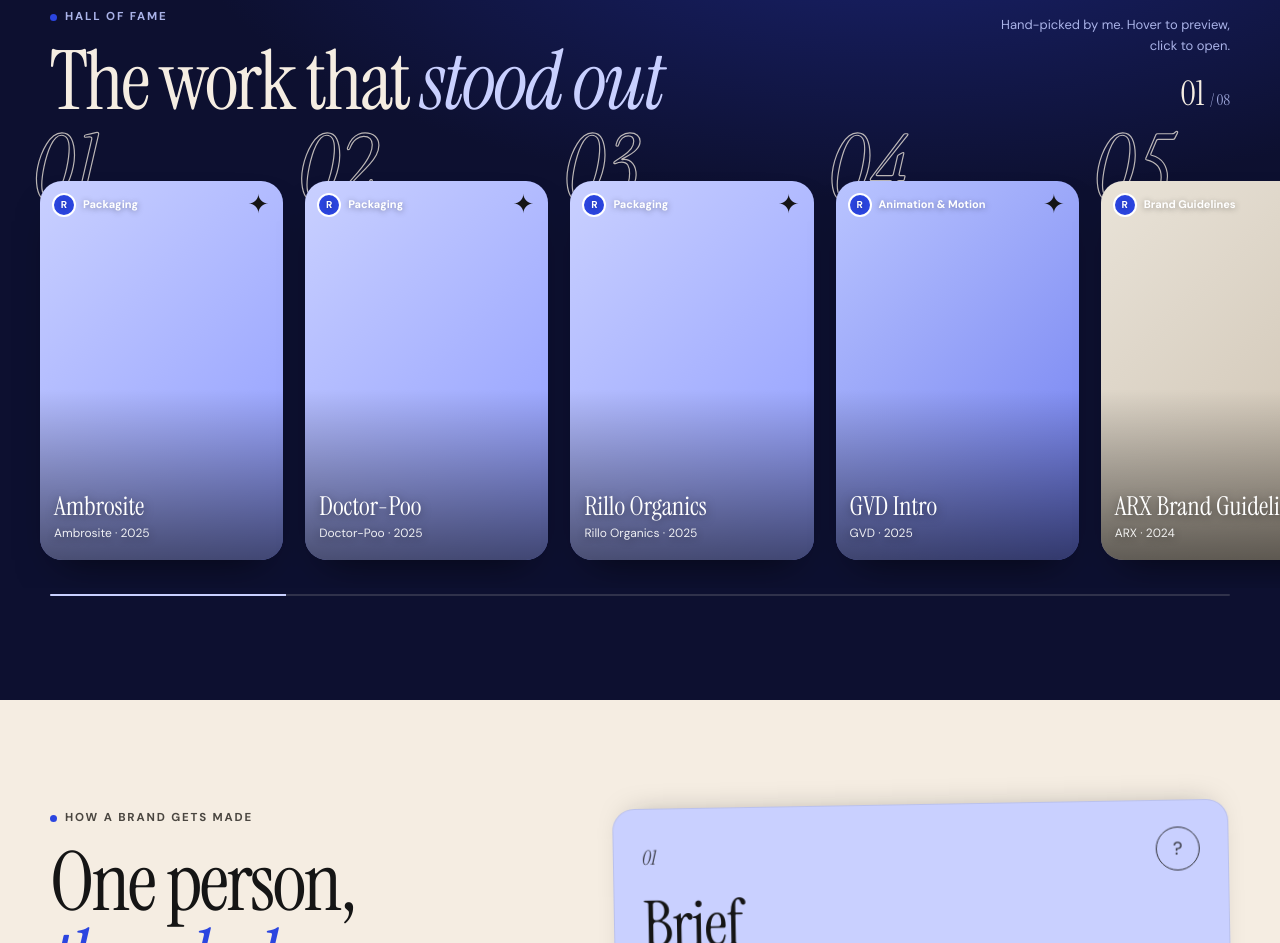
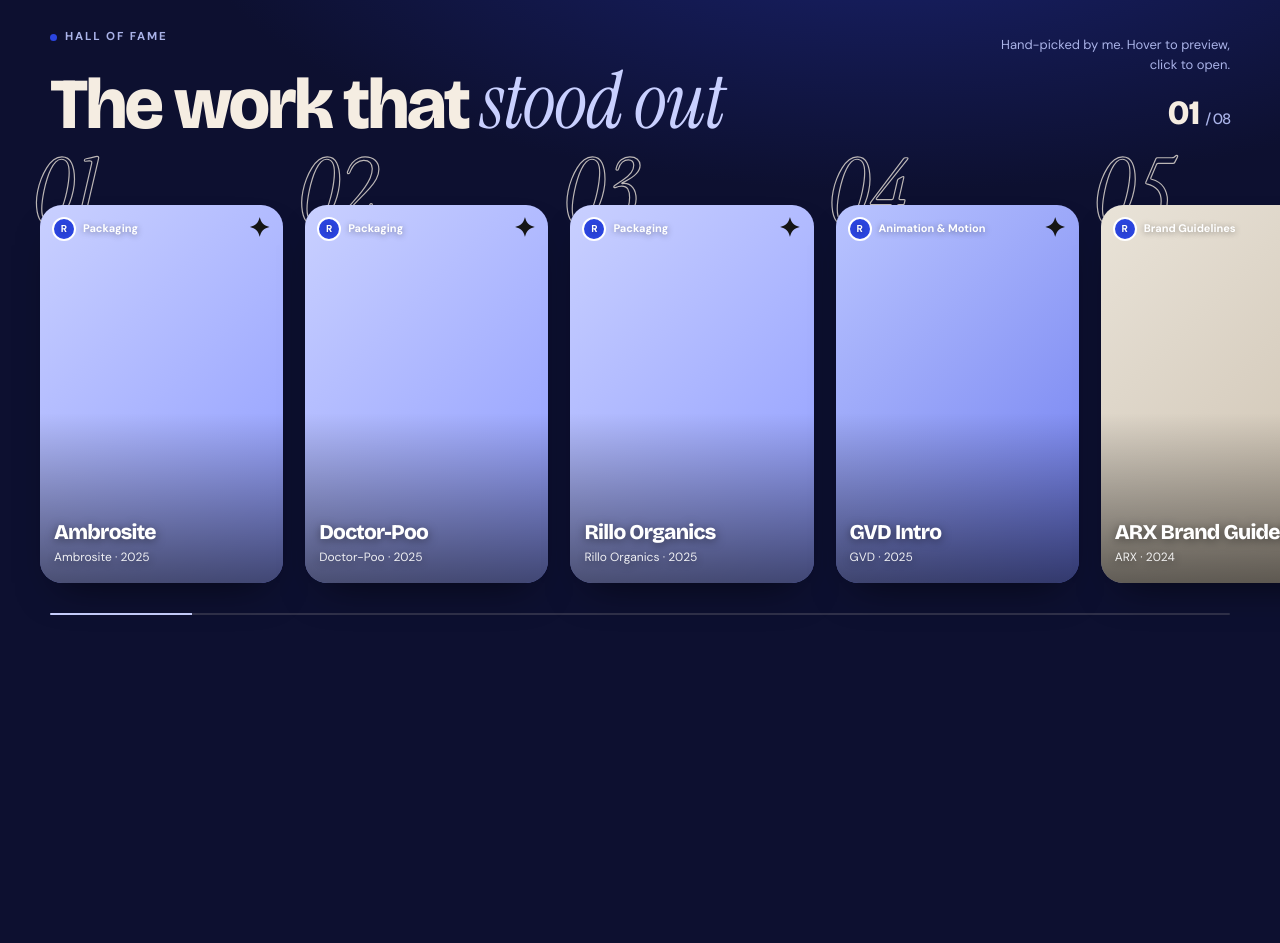
Before and after one commit to Syed-Wajid-Amin/rafay-portfolio, a plain HTML site: page index.html in a window 1280 px wide. Shown: the part 1857-2800 px from the top of the page. Drawn offline with nearby package versions, Linux system fonts and the light colour scheme.

Commit message:
Scroll-driven hall of fame; use Rafay's fonts (Bricolage Grotesque, Instrument Serif italic accents, DM Sans, Caveat)
Co-Authored-By: Claude Opus 5.5 <noreply@anthropic.com>
Claude-Session: https://claude.ai/code/session_01JkVnpYGNVSnQGfwWZbCPm5

```diff
--- a/index.html
+++ b/index.html
@@ -24,12 +24,12 @@
 </script>
 <link rel="preconnect" href="https://fonts.googleapis.com">
 <link rel="preconnect" href="https://fonts.gstatic.com" crossorigin>
-<link href="https://fonts.googleapis.com/css2?family=Anton&family=Caveat:wght@500;700&family=DM+Sans:opsz,wght@9..40,400;9..40,500;9..40,700&family=Instrument+Serif:ital@0;1&display=swap" rel="stylesheet">
+<link href="https://fonts.googleapis.com/css2?family=Bricolage+Grotesque:opsz,wght@12..96,600;12..96,700;12..96,800&family=Caveat:wght@500;700&family=DM+Sans:opsz,wght@9..40,400;9..40,500;9..40,700&family=Instrument+Serif:ital@0;1&display=swap" rel="stylesheet">
 <style>
 :root{
   --bg:#F5EDE2;--bg2:#EFE4D4;--card:#FBF7F1;--ink:#151515;--ink2:#4a4640;--muted:#7a746b;--line:rgba(21,21,21,.12);
   --blue:#2b45e0;--blue2:#1f33b8;--navy:#0a1150;--night:#0d1030;--pale:#c9d0ff;--pale2:#e3e7ff;--tan:#e6cfae;--beige:#ece1d0;
-  --f-name:"Anton","Impact","Arial Narrow Bold",sans-serif;--f-serif:"Instrument Serif",Georgia,"Times New Roman",serif;
+  --f-head:"Bricolage Grotesque","Archivo","Arial",system-ui,sans-serif;--f-name:var(--f-head);--f-serif:"Instrument Serif",Georgia,"Times New Roman",serif;
   --f-body:"DM Sans",system-ui,-apple-system,"Segoe UI",Roboto,sans-serif;--f-hand:"Caveat","Segoe Print","Comic Sans MS",cursive;
   --pad:48px;--max:1180px;--sec:120px;--r:20px;--ease:cubic-bezier(.22,.8,.2,1);
 }
@@ -415,6 +415,39 @@ body.viewing .wa{display:none}
   .xbands{margin-top:0}
 }
 @media (prefers-reduced-motion:reduce){*,*::before,*::after{animation:none!important;transition:none!important}html{scroll-behavior:auto}.reveal{opacity:1;transform:none}.loader{display:none}.hero__name span{opacity:1;transform:none}}
+
+/* ===== hall of fame: vertical scroll drives horizontal track ===== */
+.fame{padding:0}
+.fame__pin{position:relative}
+.fame__sticky{position:sticky;top:0;height:100vh;height:100svh;overflow:hidden;display:flex;flex-direction:column;justify-content:center;padding:86px 0 30px}
+.fame .reel{overflow:visible;scroll-snap-type:none;cursor:default;will-change:transform;width:max-content;max-width:none;padding:64px var(--pad) 24px}
+.fame .reel:focus{outline:none}
+.fame-native .fame__sticky{position:relative;height:auto;padding:var(--sec) 0}
+.fame-native .fame .reel{overflow-x:auto;width:auto;scroll-snap-type:x mandatory;will-change:auto}
+@media (max-height:700px) and (min-width:481px){.fame .h2{font-size:clamp(36px,4.4vw,56px)}.fcard{flex-basis:200px}.fame .reel{padding-top:54px}}
+
+/* ===== Rafay's typography: Bricolage Grotesque + Instrument Serif italic accent ===== */
+.hero__name{font-family:var(--f-head);font-weight:800;letter-spacing:-.065em;line-height:.84;font-size:clamp(130px,23vw,350px)}
+.logo{font-family:var(--f-head);font-style:normal;font-weight:800;letter-spacing:-.045em;font-size:27px}
+.ld-word{font-family:var(--f-head);font-weight:800;letter-spacing:-.055em}
+.h2{font-family:var(--f-head);font-weight:800;letter-spacing:-.04em;line-height:.98;font-size:clamp(40px,5.6vw,80px)}
+.h2 em{font-family:var(--f-serif);font-weight:400;font-size:1.1em;letter-spacing:-.015em}
+.tile b,.fame__count,.fcard .meta b,.scard h3,.tl h3,.tool b,.slide p,.v-top h2,.ph,.bigname{font-family:var(--f-head);font-weight:800;letter-spacing:-.035em}
+.tile b{letter-spacing:-.055em}.tile b small{font-weight:700}
+.fame__count small{font-family:var(--f-body);font-weight:500}
+.band.b1{font-family:var(--f-head);font-style:normal;font-weight:800;text-transform:uppercase;letter-spacing:-.02em;font-size:clamp(24px,2.6vw,36px)}
+.scard h3{font-size:clamp(38px,4.2vw,58px)}
+.tl h3{font-size:clamp(22px,2.4vw,30px)}
+.tool b{font-size:16px}
+.fcard .meta b{font-size:21px;line-height:1.05}
+.slide p{font-size:22px;line-height:1.15}
+.ph{font-size:clamp(18px,1.8vw,24px)}
+.bigname{letter-spacing:-.06em;-webkit-text-stroke-width:1.4px}
+@media (max-width:1024px){.nav{font-family:var(--f-head);font-weight:800;letter-spacing:-.03em;font-size:38px}}
+@media (min-width:768px) and (max-width:1024px) and (orientation:portrait){.hero__name{font-size:27vw}}
+@media (min-width:481px) and (max-width:767px){.hero__name{font-size:28vw}}
+@media (max-width:480px){.hero__name{font-size:29vw}.tile b{font-size:44px}.t-big b{font-size:84px}}
+@media (prefers-reduced-motion:reduce){.hero__name span{opacity:1;transform:none}}
 </style>
 </head>
 <body class="loading">
@@ -470,13 +503,15 @@ body.viewing .wa{display:none}
 </section>
 
 <!-- HALL OF FAME -->
-<section class="section fame" id="top-work" aria-labelledby="top-title">
+<section class="fame" id="top-work" aria-labelledby="top-title">
+  <div class="fame__pin" id="famePin"><div class="fame__sticky">
   <div class="wrap fame__head">
     <div><span class="eyebrow reveal">Hall of fame</span><h2 class="h2 reveal" id="top-title">The work that <em>stood out</em></h2></div>
     <div class="fame__side reveal">Hand-picked by me. Hover to preview, click to open.<div class="fame__count" id="carCount" aria-live="polite">01 <small>/ 08</small></div></div>
   </div>
-  <div class="reel" id="car" tabindex="0" aria-label="Top 8 projects — scroll or drag sideways"></div>
+  <div class="reel" id="car" aria-label="Top 8 projects — keep scrolling to move through them"></div>
   <div class="wrap"><div class="fame__bar"><i id="fameBar"></i></div></div>
+  </div></div>
 </section>
 
 <!-- PROCESS -->
@@ -770,15 +805,14 @@ $("#discCount").textContent=Math.max(9,new Set(PROJECTS.map(p=>p.category)).size
 /* hall of fame reel */
 const car=$("#car");
 car.innerHTML=featured.map((p,i)=>`<button class="fcard" type="button" data-open="${p.id}" aria-label="Open ${esc(p.title)}"><span class="no" aria-hidden="true">${pad2(i+1)}</span><div class="cv">${imgTag(p.cover,`${p.title} — ${p.category}`,{ph:" ",cat:p.category})}<span class="tag"><i>R</i>${esc(p.category)}</span><span class="meta"><b>${esc(p.title)}</b><small>${esc(p.client)} · ${esc(p.year)}</small></span></div></button>`).join("");
-const padL=()=>parseFloat(getComputedStyle(car).paddingLeft)||0;
-function carIdx(){let b=0,d=1e9;$$(".fcard",car).forEach((el,i)=>{const dd=Math.abs(el.offsetLeft-padL()-car.scrollLeft);if(dd<d){d=dd;b=i;}});return b;}
-function updCar(){$("#carCount").innerHTML=`${pad2(carIdx()+1)} <small>/ ${pad2(featured.length)}</small>`;const max=car.scrollWidth-car.clientWidth;$("#fameBar").style.width=(max>0?20+80*car.scrollLeft/max:100)+"%";}
-car.addEventListener("scroll",()=>requestAnimationFrame(updCar),{passive:true});updCar();
-car.addEventListener("keydown",e=>{if(e.key==="ArrowRight"||e.key==="ArrowLeft"){e.preventDefault();car.scrollBy({left:(e.key==="ArrowRight"?1:-1)*260,behavior:RM?"auto":"smooth"});}});
-/* drag to scroll (desktop) */
-(function(){let down=false,sx=0,sl=0,moved=false;car.addEventListener("pointerdown",e=>{if(e.pointerType!=="mouse")return;down=true;moved=false;sx=e.clientX;sl=car.scrollLeft;});
-addEventListener("pointermove",e=>{if(!down)return;const dx=e.clientX-sx;if(Math.abs(dx)>5){moved=true;car.classList.add("drag");}car.scrollLeft=sl-dx;});
-addEventListener("pointerup",()=>{down=false;car.classList.remove("drag");});car.addEventListener("click",e=>{if(moved){e.stopPropagation();e.preventDefault();moved=false;}},true);})();
+const pin=$("#famePin");let dist=0;const N=featured.length;
+const native=RM||innerWidth<481;
+if(native)document.documentElement.classList.add("fame-native");
+function sizePin(){if(native){pin.style.height="";return;}car.style.transform="";dist=Math.max(0,car.scrollWidth-innerWidth);pin.style.height=(innerHeight+dist)+"px";famePos();}
+function famePos(){let p;if(native){const m=car.scrollWidth-car.clientWidth;p=m>0?car.scrollLeft/m:0;}else{const r=pin.getBoundingClientRect(),span=pin.offsetHeight-innerHeight;p=span>0?Math.min(1,Math.max(0,-r.top/span)):0;car.style.transform=`translate3d(${-p*dist}px,0,0)`;}
+$("#carCount").innerHTML=`${pad2(Math.min(N,Math.round(p*(N-1))+1))} <small>/ ${pad2(N)}</small>`;$("#fameBar").style.width=(12+88*p)+"%";}
+addEventListener("scroll",()=>requestAnimationFrame(famePos),{passive:true});car.addEventListener("scroll",()=>requestAnimationFrame(famePos),{passive:true});
+addEventListener("resize",sizePin);addEventListener("load",sizePin);if(document.fonts)document.fonts.ready.then(sizePin);sizePin();
 function preview(card,p){const v=p&&p.media.find(m=>m.type==="video");if(!v||RM)return;let vid=null;card.addEventListener("mouseenter",()=>{if(!vid){vid=document.createElement("video");vid.src=v.src;vid.muted=true;vid.loop=true;vid.playsInline=true;vid.preload="none";vid.setAttribute("aria-hidden","true");vid.addEventListener("error",()=>vid.remove());card.querySelector(".cv").appendChild(vid);}vid.play().catch(()=>{});});card.addEventListener("mouseleave",()=>vid&&vid.pause());}
 $$(".fcard",car).forEach(c=>preview(c,byId(c.dataset.open)));
 
```
